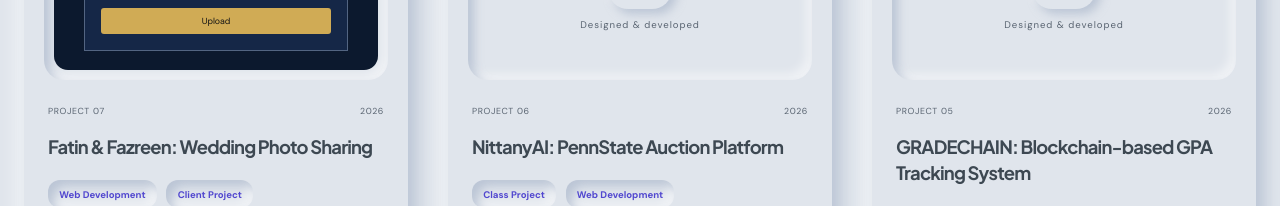
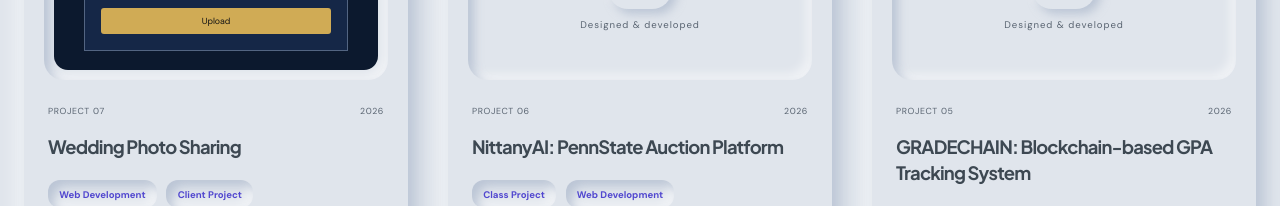
Before and after one commit to ayishh/portfolio, a React (Vite) app: page / in a window 1280 px wide. Shown: the part 1200-1406 px from the top of the page. Built offline with nearby package versions, Linux system fonts and the light colour scheme.

Commit message:
updated the project section

```diff
--- a/src/data/project.js
+++ b/src/data/project.js
@@ -12,7 +12,7 @@
 
 export const projectsData = [
   {
-    title: "Fatin & Fazreen: Wedding Photo Sharing",
+    title: "Wedding Photo Sharing",
     number: 7,
     year: 2026,
     description:
```
